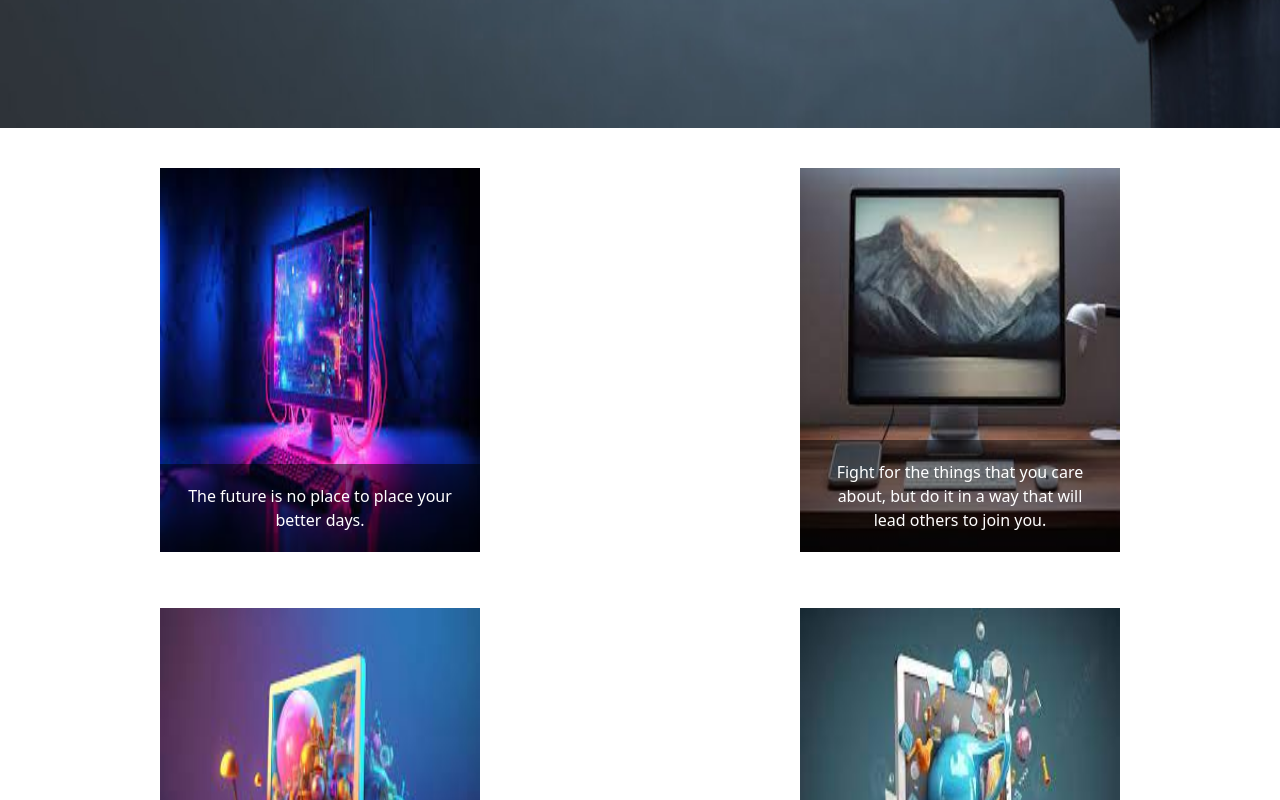
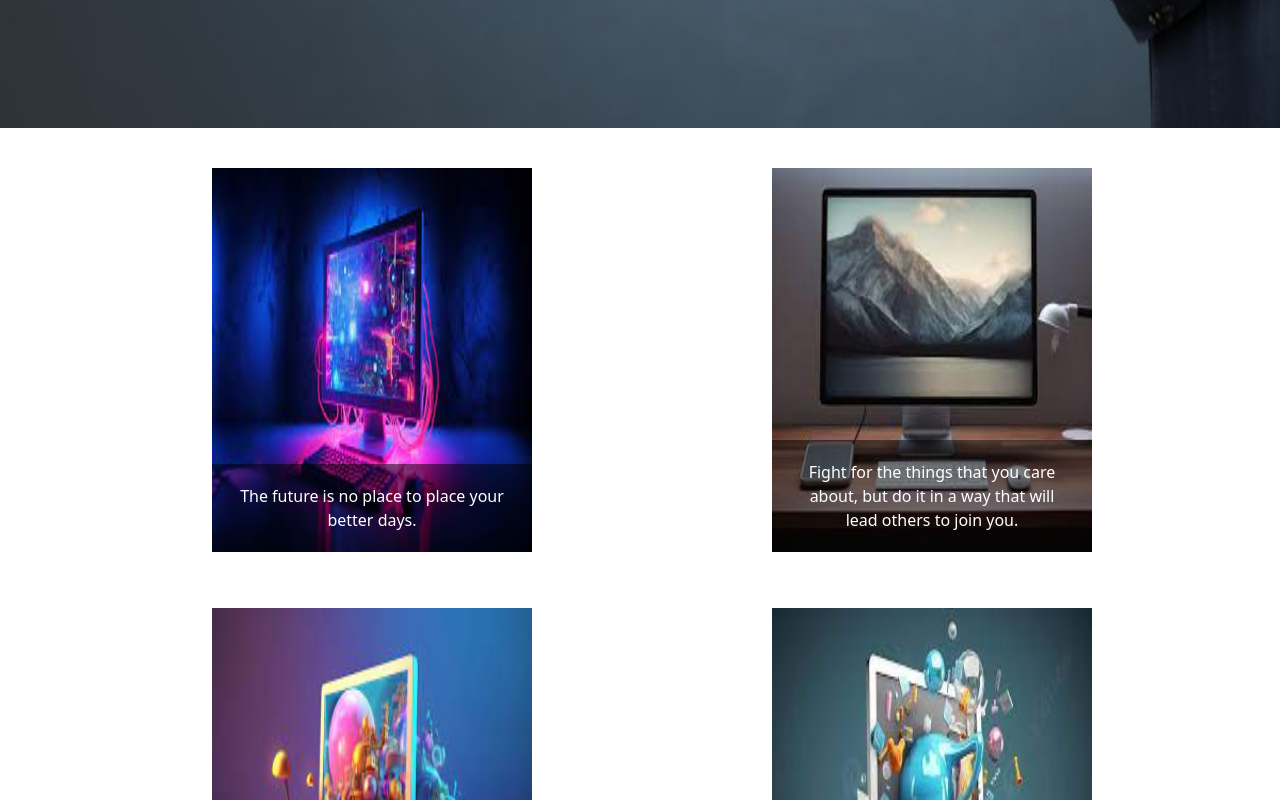
Before and after one commit to Joseph6655/nextjs-test3, a Next.js app: page /about in a window 1280 px wide. Shown: the part 760-1560 px from the top of the page. Built offline with nearby package versions, Linux system fonts and the light colour scheme.

Commit message:
new changes

```diff
--- a/src/comps/SectionImage.js
+++ b/src/comps/SectionImage.js
@@ -5,7 +5,7 @@ const SectionImage = ({ imageSource, cardContent }) => {
     <section className="section-image mt-10">
       <div className="container mx-auto">
         <div className="flex flex-col md:flex-row items-center justify-center">
-          <div className="image-container mx-6 mb-6 md:mb-4 md:w-80 relative">
+          <div className="image-container mx-6 mb-6 md:mb-4 md:w-80 relative" style={{ marginRight: 0 }}>
             <img src={imageSource} alt="Image" className="w-full h-auto md:w-96 md:h-96" />
             <div className="card-content absolute bottom-0 left-0 w-full bg-black bg-opacity-50 p-5 text-white text-center">
               {cardContent}
--- a/src/pages/about.js
+++ b/src/pages/about.js
@@ -20,7 +20,7 @@ const AboutPage = () => {
         <title>About page</title>
       </Head>
       <Banner imageSource="/about.png" cardContent="Welcome to About page" textColor="text-blue-500"/>
-      <div className="grid grid-cols-1 md:grid-cols-2  justify-center">
+      <div className="grid grid-cols-1 ml-20 mr-20 md:grid-cols-2 gap-0 justify-center" >
         {imagesData.map((data, index) => (
           <SectionImage key={index} imageSource={data.imageSource} cardContent={data.cardContent} />
         ))}
--- a/src/pages/index.js
+++ b/src/pages/index.js
@@ -20,11 +20,12 @@ const HomePage = () => {
       </Head>
       <Banner imageSource="/banner.png" cardContent="Welcome to Home page" />
       <Form/>
-      <div className="grid grid-cols-1 md:grid-cols-2  justify-center">
+      <div className="grid grid-cols-1 ml-20 mr-20  md:grid-cols-2 gap-0 justify-center">
         {imagesData.map((data, index) => (
           <SectionImage key={index} imageSource={data.imageSource} cardContent={data.cardContent} />
         ))}
       </div>
+
       <Footer/>
     </div>
   );
```
